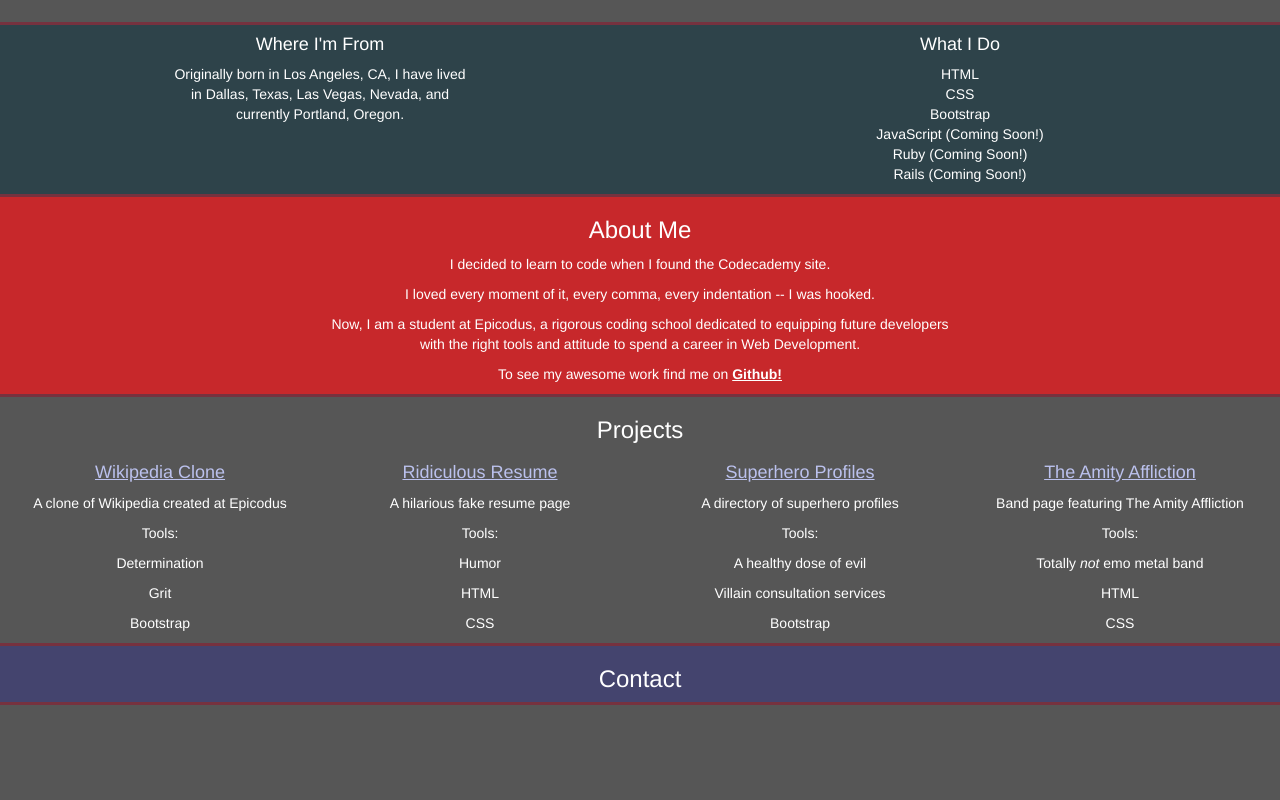
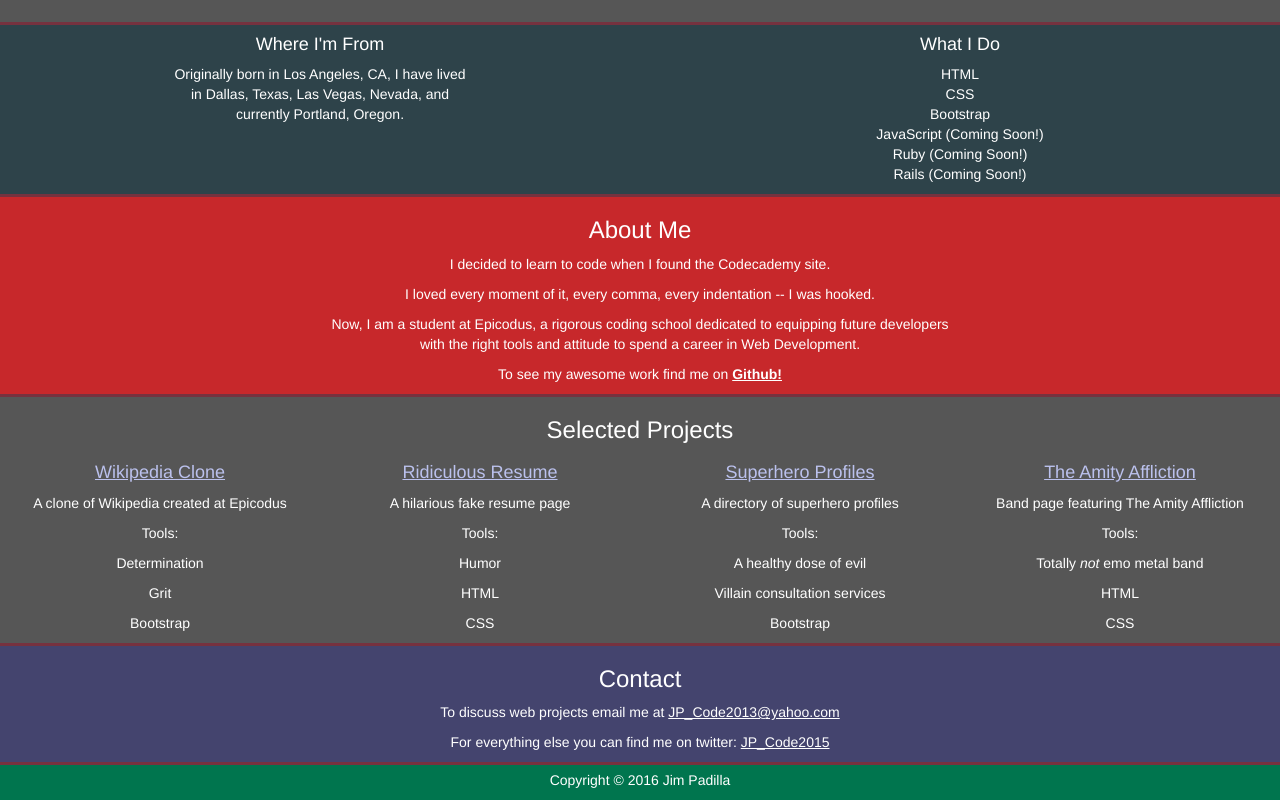
Before and after one commit to JPCodes/epicodus-portfolio, a plain HTML site: page index.html in a window 1280 px wide. Shown: the part 577-1377 px from the top of the page. Before the commit the page ends 1282 px from the top, so only its background shows below. Drawn offline with Linux system fonts and the light colour scheme.

Commit message:
Add content for contact section, add footer and copyright information. Update readme.

```diff
--- a/css/styles.css
+++ b/css/styles.css
@@ -86,3 +86,13 @@ a {
 .contact {
   background: #44446E;
 }
+
+/* Footer */
+
+.footer {
+  background: #00754E;
+}
+
+.footer p {
+  margin-top: 5px;
+}
--- a/index.html
+++ b/index.html
@@ -53,7 +53,7 @@
 
       <div class="row bottom-border projects text-center">
         <div class="col-sm-12 col-md-12 col-lg-12">
-          <h3>Projects</h3>
+          <h3>Selected Projects</h3>
         </div>
         <div class="col-sm-6 col-md-3 col-lg-3">
           <h4><a class="project-titles" href="https://github.com/JPCodes/wikipedia-clone">Wikipedia Clone</a></h4>
@@ -92,6 +92,14 @@
       <div class="row bottom-border contact">
         <div class="col-sm-12 col-md-12 col-lg-12 text-center">
           <h3>Contact</h3>
+          <p>To discuss web projects email me at <a href="mailto:jp_code2013@yahoo.com">JP_Code2013@yahoo.com</a></p>
+          <p>For everything else you can find me on twitter: <a href="https://twitter.com/jp_code2015">JP_Code2015</a>
+        </div>
+      </div>
+
+      <div class="row footer">
+        <div class="text-center">
+          <p>Copyright &copy; 2016 Jim Padilla</p>
         </div>
       </div>
 
```
Also changed, not shown: 1 other file.
